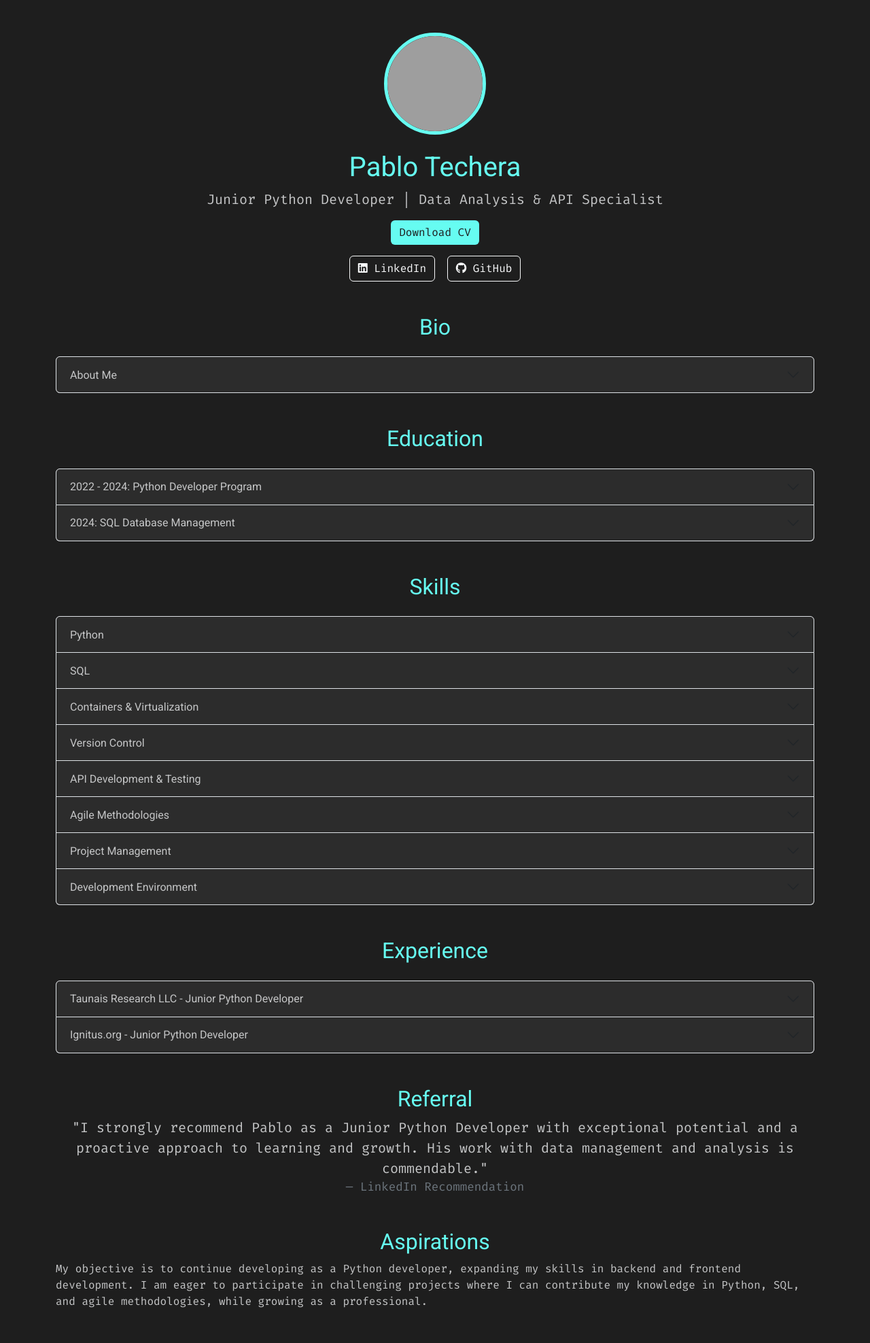
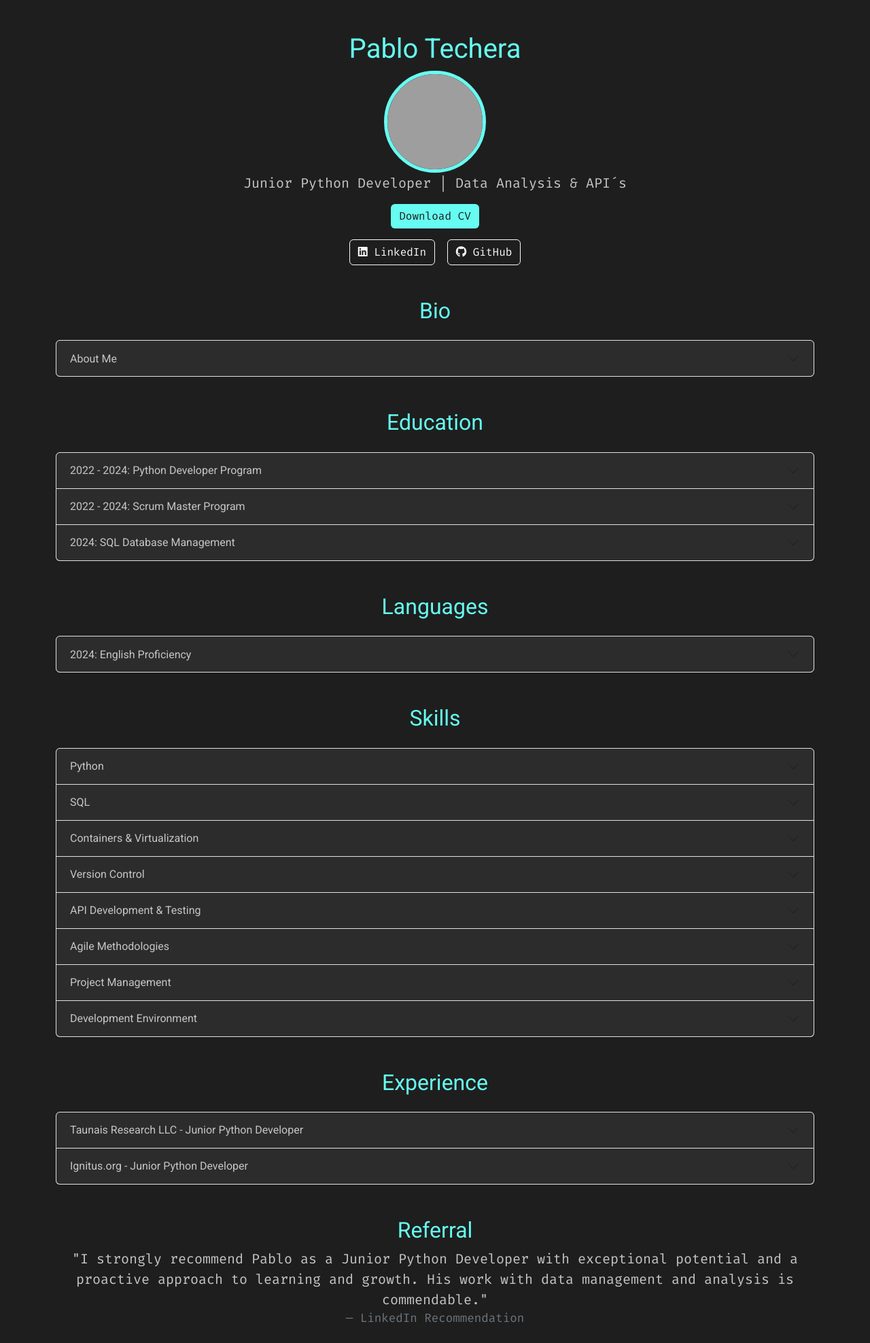
Before and after one commit to pablotech80/portfolio, a Django app: page / in a window 1280 px wide. Shown: the part 56-2031 px from the top of the page at 68% size. Run offline with Django 5.2, Linux system fonts and the light colour scheme; data that the repository does not hold is empty; some libraries are stand-ins or nearby versions; grey boxes are pictures that could not be loaded.

Commit message:
main production

```diff
--- a/DjangoProject/settings.py
+++ b/DjangoProject/settings.py
@@ -17,7 +17,7 @@ SECRET_KEY = "django-insecure-kt^+e=gav_2m37*0@1x#iiim*9uicx396qo84!)=)j0i=&@%zs
 
 # ALLOWED_HOSTS configurado manualmente para portafolio estático
 
-DEBUG = os.getenv('DEBUG', 'False').lower() == 'True'
+DEBUG = os.getenv('DEBUG', 'False').lower() == 'true'
 print(f"DEBUG is set to: {DEBUG}")
 
 
--- a/DjangoProject/urls.py
+++ b/DjangoProject/urls.py
@@ -8,3 +8,5 @@ urlpatterns = [
     path('', include('portfolio.urls')),  # Incluye las rutas de la app portfolio
 ]
 urlpatterns += static(settings.MEDIA_URL, document_root=settings.MEDIA_ROOT)
+if not settings.DEBUG:
+    urlpatterns += static(settings.MEDIA_URL, document_root=settings.MEDIA_ROOT)
--- a/portfolio/models.py
+++ b/portfolio/models.py
@@ -3,7 +3,7 @@ from django.db import models
 class PersonalInfo(models.Model):
     name = models.CharField(max_length=100)
     bio = models.TextField()
-    profile_picture = models.ImageField(upload_to='media/profile/', blank=True, null=True)
+    profile_picture = models.ImageField(upload_to = 'media/', blank = True, null = True)
 
     def __str__(self):
         return self.name
--- a/portfolio/templates/portfolio/home.html
+++ b/portfolio/templates/portfolio/home.html
@@ -5,9 +5,9 @@
     <meta name="viewport" content="width=device-width, initial-scale=1.0">
     <title>Portfolio - Pablo Techera</title>
     <!-- Bootstrap CSS -->
-    <link rel="stylesheet" href="https://cdnjs.cloudflare.com/ajax/libs/bootstrap/5.3.0/css/bootstrap.min.css">
+    <link rel="stylesheet" href=" https://cdnjs.cloudflare.com/ajax/libs/bootstrap/5.3.0/css/bootstrap.min.css">
     <!-- Font Awesome Icons -->
-    <link rel="stylesheet" href="https://cdnjs.cloudflare.com/ajax/libs/font-awesome/6.0.0/css/all.min.css">
+    <link rel="stylesheet" href=" https://cdnjs.cloudflare.com/ajax/libs/font-awesome/6.0.0/css/all.min.css">
     <!-- Google Fonts -->
     <link href="https://fonts.googleapis.com/css2?family=Fira+Code&family=Roboto:wght@300;400;700&display=swap" rel="stylesheet">
     <style>
@@ -81,19 +81,17 @@
         </div>
     </div>
 </nav>
-
     <!-- Main Section -->
     <section id="main" class="container mt-5 text-center">
-        <img src="/media/profile/F607EAEC-E0CE-4FDF-BA20-AF871D7DD1A3_1_201_a.jpeg" alt="Profile Picture" class="rounded-circle mb-4" style="width: 150px; height: 150px; object-fit: cover; border: 5px solid #66fcf1;">
         <h1>Pablo Techera</h1>
-        <p class="lead">Junior Python Developer | Data Analysis & API Specialist</p>
-        <a href="/media/curriculum.pdf" class="btn btn-custom mb-3" download>Download CV</a>
+        <img src="/media/avatar.jpeg" alt="Avatar" class="rounded-circle" style="width: 150px; height: 150px; object-fit: cover; border: 5px solid #66fcf1;">
+        <p class="lead">Junior Python Developer | Data Analysis & API´s</p>
+        <a href="/media/curriculum_pab_tech.pdf" class="btn btn-custom mb-3" download>Download CV</a>
         <div>
             <a href="https://www.linkedin.com/in/pablo-tech" class="btn btn-outline-light me-2" target="_blank"><i class="fab fa-linkedin"></i> LinkedIn</a>
             <a href="https://github.com/pablotech80" class="btn btn-outline-light" target="_blank"><i class="fab fa-github"></i> GitHub</a>
         </div>
     </section>
-
     <!-- Bio Section -->
     <section id="bio" class="container mt-5">
         <h2 class="text-center">Bio</h2>
@@ -118,7 +116,6 @@
         </div>
     </section>
 </body>
-
         <!-- Education Section -->
     <section id="education" class="container mt-5">
     <h2 class="text-center">Education</h2>
@@ -132,19 +129,33 @@
             </h2>
             <div id="edu1" class="accordion-collapse collapse" data-bs-parent="#educationAccordion">
                 <div class="accordion-body">
-                    <p>Specialized in Python programming, Agile Scrum methodology.</p>
+                    <p>Specialized in Python programming.</p>
                     <img src="https://img.shields.io/badge/Tokio%20School-0099CC?style=for-the-badge&logo=school&logoColor=white" alt="Tokio School">
+                </div>
+            </div>
+        </div>
+        <!-- Tokio School: Scrum Master Program -->
+        <div class="accordion-item">
+            <h2 class="accordion-header">
+                <button class="accordion-button collapsed" type="button" data-bs-toggle="collapse" data-bs-target="#edu2" aria-expanded="false" aria-controls="edu2">
+                    2022 - 2024: Scrum Master Program
+                </button>
+            </h2>
+            <div id="edu2" class="accordion-collapse collapse" data-bs-parent="#educationAccordion">
+                <div class="accordion-body">
+                    <p>Focused on Agile methodologies and Scrum framework.</p>
+                    <img src="https://img.shields.io/badge/Scrum%20Master-6DB33F?style=for-the-badge&logo=scrum&logoColor=white" alt="Scrum Master">
                 </div>
             </div>
         </div>
         <!-- Tokio School: SQL Database Management -->
         <div class="accordion-item">
             <h2 class="accordion-header">
-                <button class="accordion-button collapsed" type="button" data-bs-toggle="collapse" data-bs-target="#edu2" aria-expanded="false" aria-controls="edu2">
+                <button class="accordion-button collapsed" type="button" data-bs-toggle="collapse" data-bs-target="#edu3" aria-expanded="false" aria-controls="edu3">
                     2024: SQL Database Management
                 </button>
             </h2>
-            <div id="edu2" class="accordion-collapse collapse" data-bs-parent="#educationAccordion">
+            <div id="edu3" class="accordion-collapse collapse" data-bs-parent="#educationAccordion">
                 <div class="accordion-body">
                     <p>Focused on SQL database management and development.</p>
                     <img src="https://img.shields.io/badge/SQL-4479A1?style=for-the-badge&logo=postgresql&logoColor=white" alt="SQL">
@@ -153,7 +164,25 @@
         </div>
     </div>
 </section>
-
+        <!-- Languages Section -->
+<section id="languages" class="container mt-5">
+    <h2 class="text-center">Languages</h2>
+    <div class="accordion mt-4" id="languagesAccordion">
+        <div class="accordion-item">
+            <h2 class="accordion-header">
+                <button class="accordion-button collapsed" type="button" data-bs-toggle="collapse" data-bs-target="#lang1" aria-expanded="false" aria-controls="lang1">
+                    2024: English Proficiency
+                </button>
+            </h2>
+            <div id="lang1" class="accordion-collapse collapse" data-bs-parent="#languagesAccordion">
+                <div class="accordion-body">
+                    <p>Advanced English course completed at Tokio School.</p>
+                    <img src="https://img.shields.io/badge/English-0052CC?style=for-the-badge&logo=language&logoColor=white" alt="English">
+                </div>
+            </div>
+        </div>
+    </div>
+</section>
         <!-- Skills Section -->
 <section id="skills" class="container mt-5">
     <h2 class="text-center">Skills</h2>
@@ -268,7 +297,6 @@
         </div>
     </div>
 </section>
-
         <!-- Experience Section -->
     <section id="experience" class="container mt-5">
         <h2 class="text-center">Experience</h2>
@@ -308,7 +336,6 @@
             </div>
         </div>
     </section>
-
         <!-- Referral Section -->
     <section id="referral" class="container mt-5">
         <h2 class="text-center">Referral</h2>
@@ -317,7 +344,6 @@
             <footer class="blockquote-footer">LinkedIn Recommendation</footer>
         </blockquote>
     </section>
-
         <!-- Aspirations Section -->
     <section id="aspirations" class="container mt-5">
         <h2 class="text-center">Aspirations</h2>
@@ -325,7 +351,6 @@
             My objective is to continue developing as a Python developer, expanding my skills in backend and frontend development. I am eager to participate in challenging projects where I can contribute my knowledge in Python, SQL, and agile methodologies, while growing as a professional.
         </p>
     </section>
-
         <!-- Contact Section -->
     <section id="contact" class="container mt-5">
         <h2 class="text-center">Contact</h2>
@@ -338,13 +363,10 @@
             <a href="https://github.com/pablotech80" target="_blank" class="btn btn-outline-light"><i class="fab fa-github"></i> GitHub</a>
         </div>
     </section>
-
         <!-- Footer -->
     <footer>
         <p>© 2024 Pablo Techera | Powered by Django</p>
     </footer>
-
         <!-- Bootstrap JS -->
-    <script src="https://cdnjs.cloudflare.com/ajax/libs/bootstrap/5.3.0/js/bootstrap.bundle.min.js"></script>
-</body>
+    <script src=" https://cdnjs.cloudflare.com/ajax/libs/bootstrap/5.3.0/js/bootstrap.bundle.min.js"></script>
 </html>
```
Also changed, not shown: 3 other files. Lines whose indentation alone changed are shown as unchanged.
